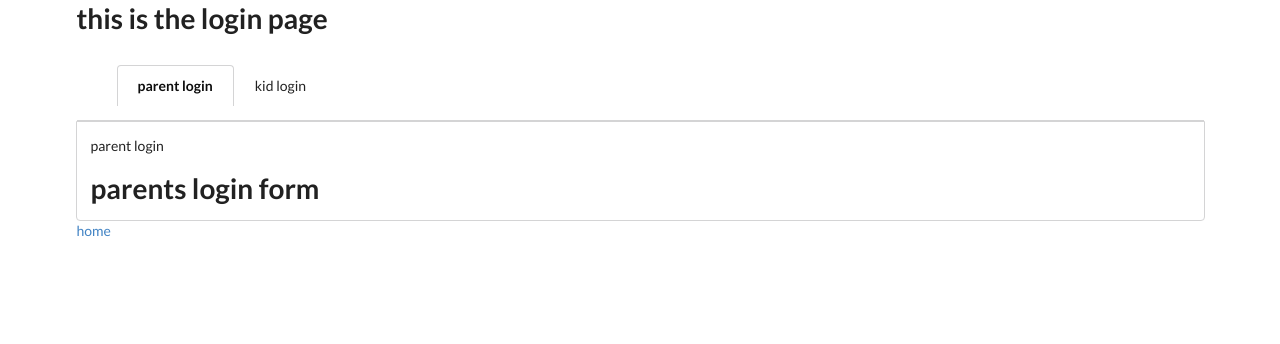
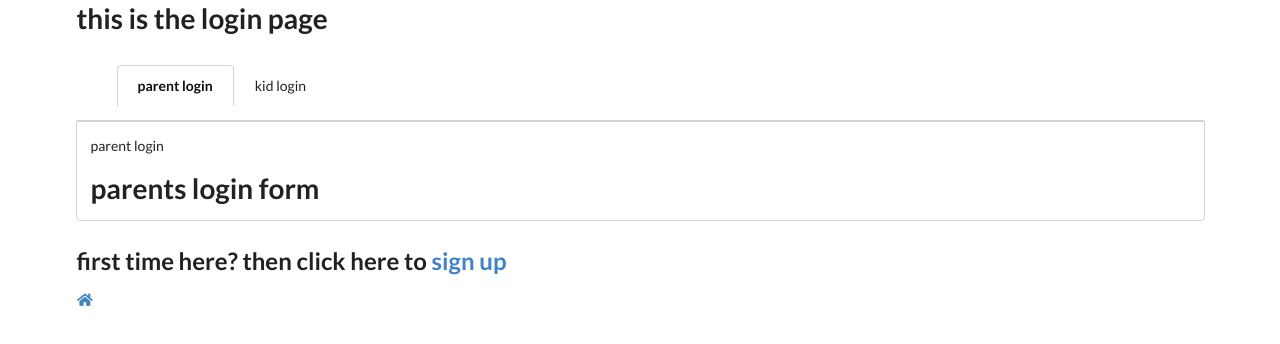
Before and after one commit to jo-hackson/mlb-react, a React (Create React App) app: page /login in a window 1280 px wide. Shown: the top 344 px of the page. Built offline with nearby package versions, Linux system fonts and the light colour scheme.

Commit message:
Add home icon

```diff
--- a/src/App.js
+++ b/src/App.js
@@ -1,8 +1,6 @@
 import React from 'react';
 import { Route } from 'react-router-dom';
 import HomePage from './components/pages/HomePage';
-import ParentsLoginPage from './components/pages/ParentsLoginPage';
-import KidsLoginPage from './components/pages/KidsLoginPage';
 import LoginPage from './components/pages/LoginPage';
 import SignupPage from './components/pages/SignupPage';
 
@@ -10,8 +8,6 @@ const App = () =>
 	<div className="ui container">
 		<Route path="/" exact component={HomePage} />
 		<Route path="/signup" exact component={SignupPage} />
-		<Route path="/parents-login" exact component={ParentsLoginPage} />
-		<Route path="/kids-login" exact component={KidsLoginPage} />
 		<Route path="/login" exact component={LoginPage} />
   </div>;
 
--- a/src/components/pages/KidsLoginPage.js
+++ /dev/null
@@ -1,12 +0,0 @@
-import React from 'react';
-import { Link } from 'react-router-dom';
-
-const KidsLoginPage = () => (
-	<div>
-		<h1>this is the login page for kids</h1>
-		<h2>click here if you are a parent to<Link to="/parents-login">login</Link></h2>
-		<Link to="/">home</Link>
-  </div>
-);
-
-export default KidsLoginPage;
--- a/src/components/pages/LoginPage.js
+++ b/src/components/pages/LoginPage.js
@@ -5,13 +5,8 @@ import KidsLoginForm from '../forms/KidsLoginForm';
 import SignupForm from '../forms/SignupForm';
 import Tabs from '../pieces/Tabs';
 import Pane from '../pieces/Pane';
-import ParentLoginForm from '../forms/ParentsLoginForm';
-import KidLoginForm from '../forms/KidsLoginForm';
 
 class LoginPage extends React.Component {
-
-
-
 
 	render() {
 		return (
@@ -33,10 +28,9 @@ class LoginPage extends React.Component {
 		  		</Pane>
 		  	</Tabs>
 
-		  	<Link to="/">home</Link>
+		  	<h2>first time here? then click here to <Link to="/signup">sign up</Link></h2>
+		  	<Link to="/"><i class="home icon"></i></Link>
 			</div>
-
-
 		);
 	}
 
--- a/src/components/pages/ParentsLoginPage.js
+++ /dev/null
@@ -1,12 +0,0 @@
-import React from 'react';
-import { Link } from 'react-router-dom';
-
-const ParentsLoginPage = () => (
-	<div>
-		<h1>Welcome to the parents login page</h1>
-		<h2>click here if you are a kid to <Link to="/parents-login">login</Link></h2>
-		<Link to="/">home</Link>
-  </div>
-);
-
-export default ParentsLoginPage;
--- a/src/components/pages/SignupPage.js
+++ b/src/components/pages/SignupPage.js
@@ -10,7 +10,7 @@ class SignupPage extends React.Component {
 				<h1>this is the signup page</h1>
 				<SignupForm />
 				<h2>already have an account? <Link to="/login">login</Link></h2>
-				<Link to="/">home</Link>
+				<Link to="/"><i class="home icon"></i></Link>
 			</div>
 		);
 	}
```
